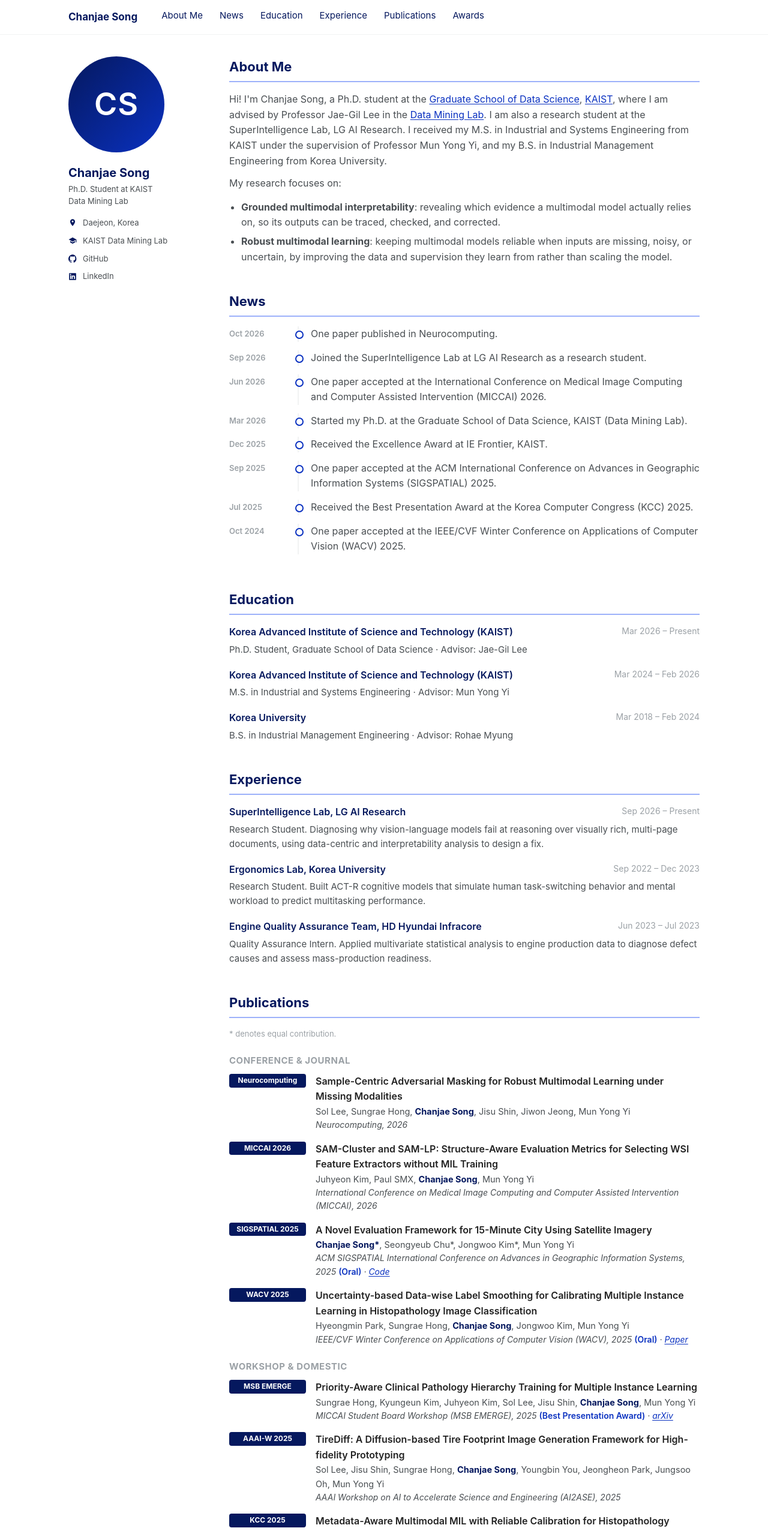
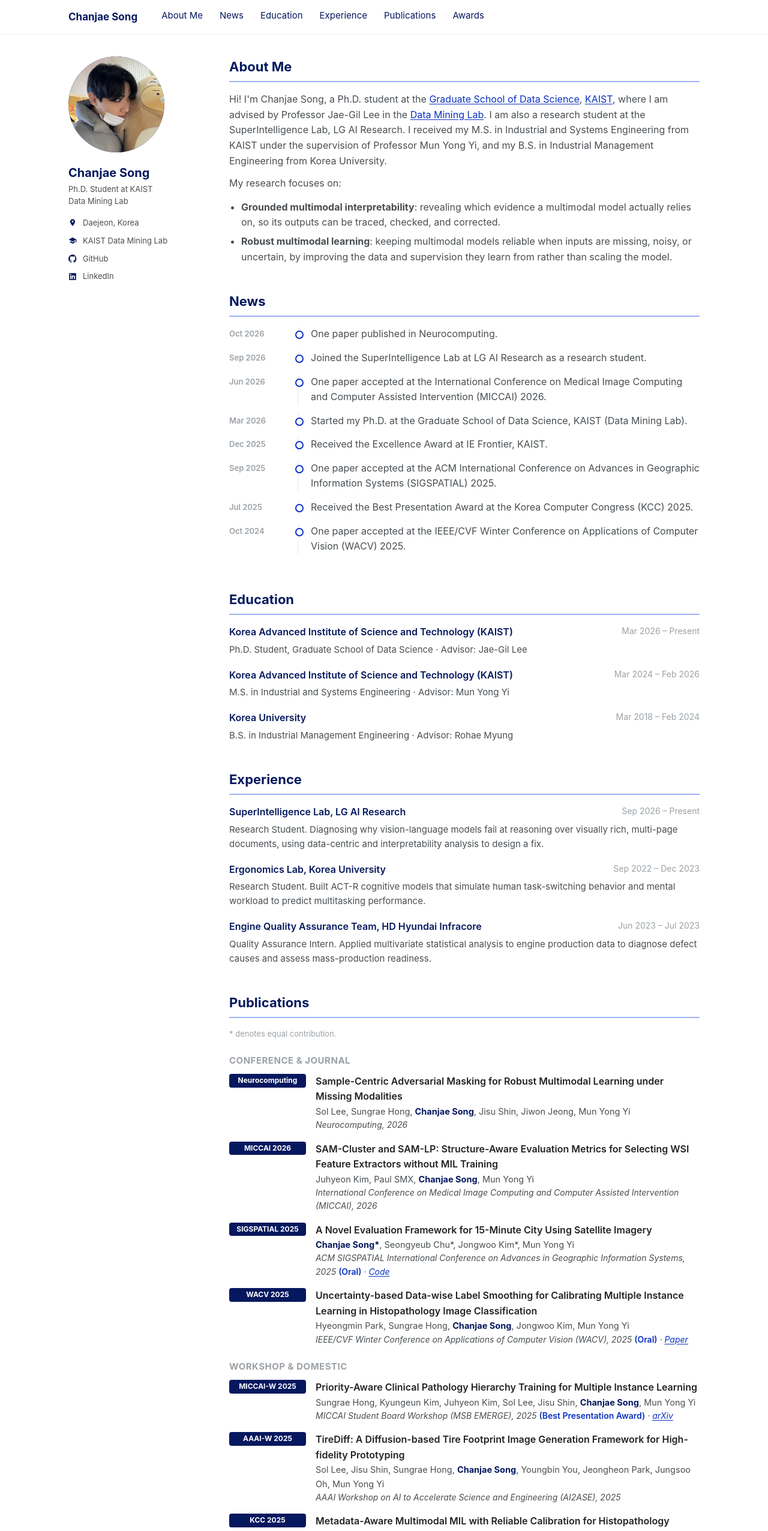
Before and after one commit to cjsong45/cjsong45.github.io, a plain HTML site: page index.html in a window 1280 px wide. Shown: the top 2552 px of the page at 60% size. Drawn offline with Linux system fonts and the light colour scheme.

Commit message:
Use profile photo and rename MICCAI workshop badge
Co-Authored-By: Claude Opus 5.5 <noreply@anthropic.com>
Claude-Session: https://claude.ai/code/session_017PnCV28mzb13SAU5pcCDHQ

```diff
--- a/index.html
+++ b/index.html
@@ -130,7 +130,7 @@
 
 <div class="page">
   <aside class="sidebar">
-    <div class="avatar">CS</div>
+    <div class="avatar"><img src="profile.jpg" alt="Chanjae Song"></div>
     <h2>Chanjae Song</h2>
     <p class="role">Ph.D. Student at KAIST<br>Data Mining Lab</p>
     <ul>
@@ -228,7 +228,7 @@
 
       <div class="pub-group">Workshop &amp; Domestic</div>
       <ul class="pubs">
-        <li><span class="venue">MSB EMERGE</span><div>
+        <li><span class="venue">MICCAI-W 2025</span><div>
           <div class="ptitle">Priority-Aware Clinical Pathology Hierarchy Training for Multiple Instance Learning</div>
           <div class="authors">Sungrae Hong, Kyungeun Kim, Juhyeon Kim, Sol Lee, Jisu Shin, <b>Chanjae Song</b>, Mun Yong Yi</div>
           <div class="meta">MICCAI Student Board Workshop (MSB EMERGE), 2025 <span class="tag">(Best Presentation Award)</span> · <a href="https://arxiv.org/abs/2507.20469">arXiv</a></div>
```
